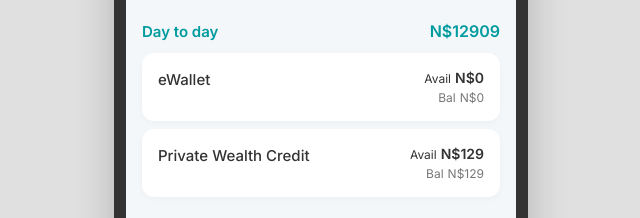
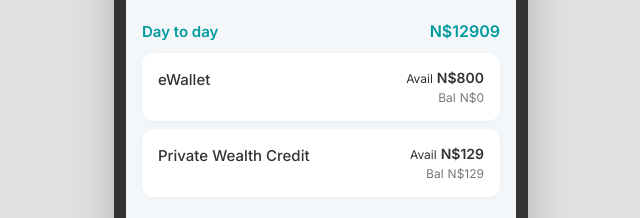
Before and after one commit to Twiindileni/bank, a plain HTML site: page index.html in a window 1280 px wide. Shown: the part 400-618 px from the top of the page, 319-959 px from the left. Drawn offline with Linux system fonts and the light colour scheme.

Commit message:
Update index.html

```diff
--- a/index.html
+++ b/index.html
@@ -92,7 +92,7 @@
                     <div class="account-balances">
                         <div class="balance-row">
                             <span class="label">Avail</span>
-                            <span class="value">N$0</span>
+                            <span class="value">N$800</span>
                         </div>
                         <div class="balance-row secondary">
                             <span class="label">Bal</span>
```
